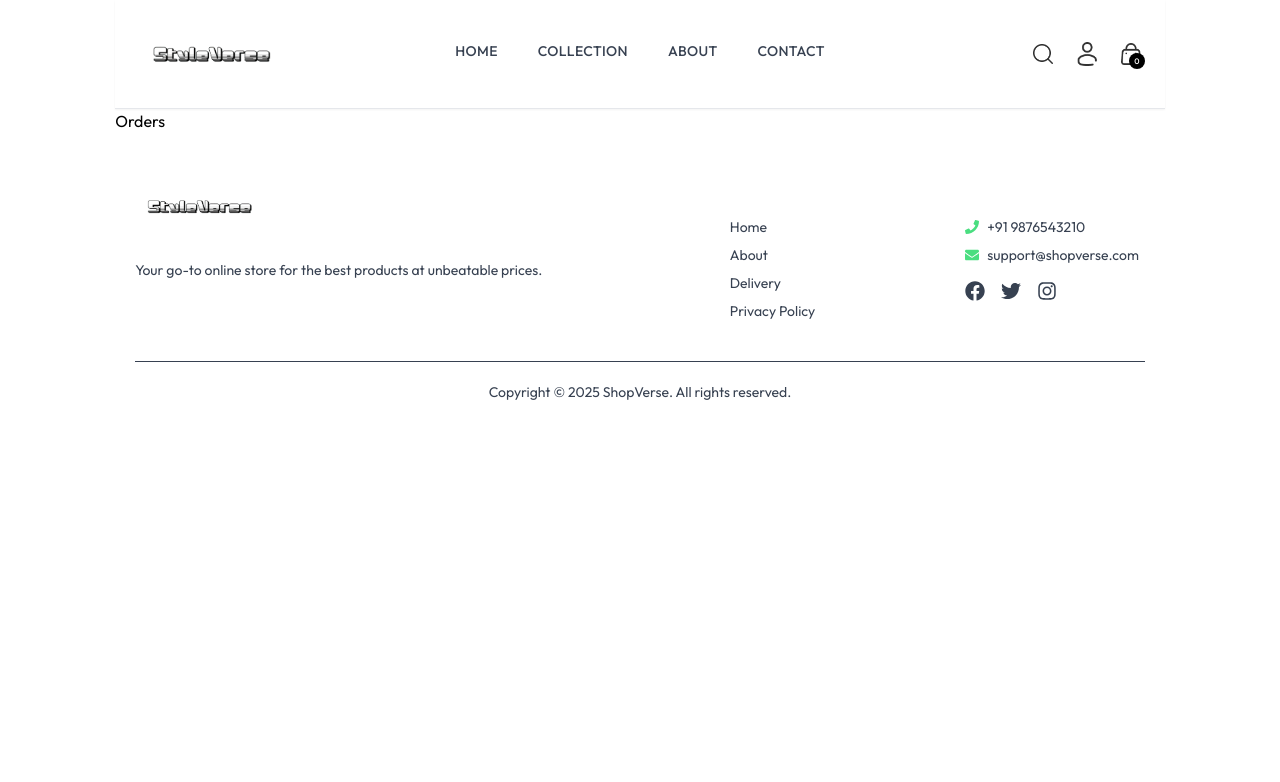
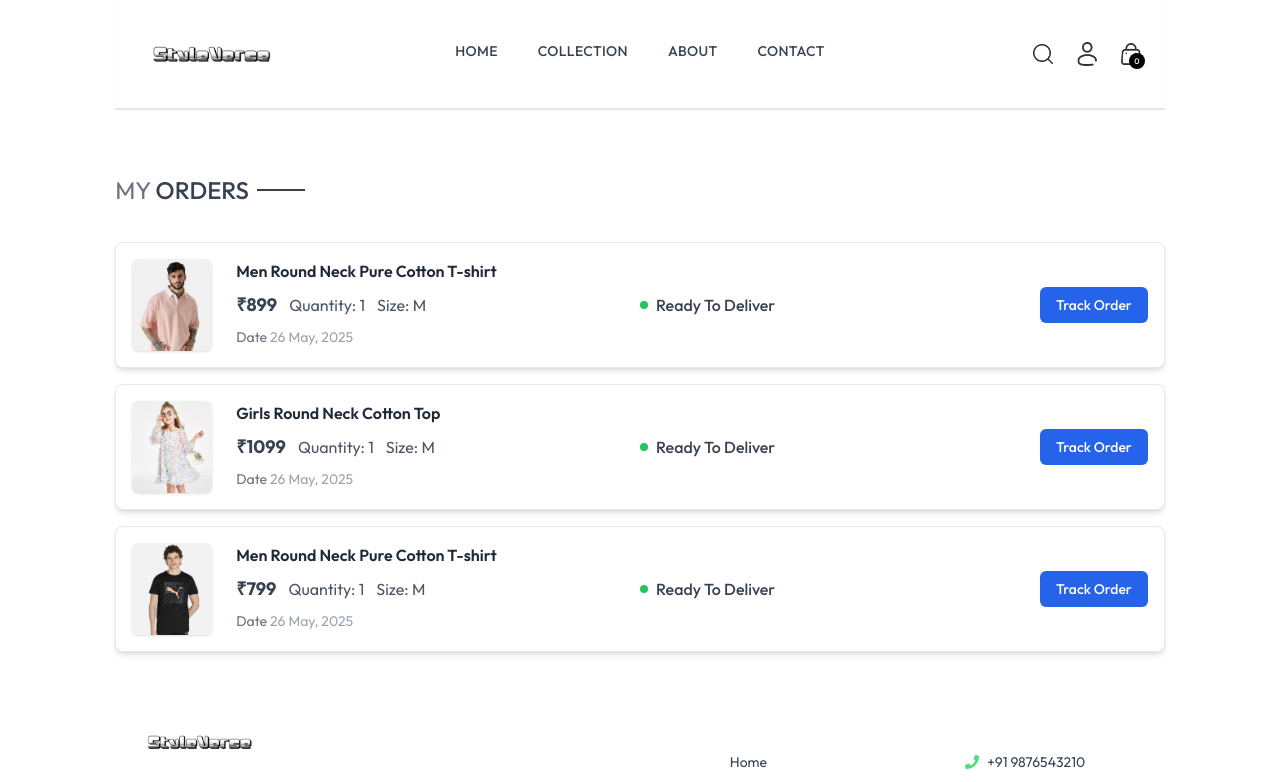
Before and after one commit to prateekraiger/ShopVerse, a React (Vite) app in the folder frontend/: page /orders in a window 1280 px wide. Shown: the top 782 px of the page. Built offline with nearby package versions, Linux system fonts and the light colour scheme.

Commit message:
added login

```diff
--- a/frontend/src/components/Navbar.jsx
+++ b/frontend/src/components/Navbar.jsx
@@ -49,11 +49,13 @@ const Navbar = () => {
         />
 
         <div className="relative group">
-          <img
-            src={assets.profile_icon}
-            className="w-5 cursor-pointer hover:opacity-80"
-            alt="profile icon"
-          />
+          <Link to="/login">
+            <img
+              src={assets.profile_icon}
+              className="w-5 cursor-pointer hover:opacity-80"
+              alt="profile icon"
+            />
+          </Link>
           <div className="hidden absolute right-0 pt-4 group-hover:block">
             <div className="flex flex-col gap-2 w-38 py-3 px-5 bg-slate-100 text-gray-500 rounded shadow-lg">
               <p className="cursor-pointer hover:text-black">My Profile</p>
--- a/frontend/src/pages/Cart.jsx
+++ b/frontend/src/pages/Cart.jsx
@@ -61,7 +61,7 @@ const Cart = () => {
               (product) => product._id === item._id
             );
 
-            if (!productData) return null; // Prevents errors if product not found
+            if (!productData) return null;
 
             const { name, price, image } = productData;
 
--- a/frontend/src/pages/Login.jsx
+++ b/frontend/src/pages/Login.jsx
@@ -1,7 +1,67 @@
-import React from "react";
+import React, { useState } from "react";
 
 const Login = () => {
-  return <div>Login</div>;
+  const [currentState, setCurrentState] = useState("Sign up");
+  const onSubmitHandler = async (event) => {
+    event.preventDefault();
+  };
+
+  return (
+    <form
+      onSubmit={onSubmitHandler}
+      className="flex flex-col items-center w-[90%] sm:max-w-96 m-auto mt-14 gap-4"
+    >
+      <div className="inline-flex items-center gap-2 mb-2 mt-10">
+        <p className="prata-regular text-3xl">{currentState}</p>
+        <hr className="border-none h-[1.5px] w-8 bg-gray-800" />
+      </div>
+
+      {currentState === "Login" ? (
+        ""
+      ) : (
+        <input
+          type="text"
+          className="w-full px-3 py-2 border border-gray-800"
+          placeholder="Enter Name"
+          required
+        />
+      )}
+      <input
+        type="email"
+        className="w-full px-3 py-2 border border-gray-800"
+        placeholder="Enter Email"
+        required
+      />
+      <input
+        type="password"
+        className="w-full px-3 py-2 border border-gray-800"
+        placeholder="Enter password"
+        required
+      />
+
+      <div className="w-full flex justify-between text-sm mt-[-8px]">
+        <p className="cursor-pointer">Forgot Password?</p>
+        {currentState === "Login" ? (
+          <p
+            onClick={() => setCurrentState("Sign Up")}
+            className="cursor-pointer"
+          >
+            Create account
+          </p>
+        ) : (
+          <p
+            onClick={() => setCurrentState("Login")}
+            className="cursor-pointer"
+          >
+            Login here
+          </p>
+        )}
+      </div>
+      <button className="bg-black text-white font-light px-8 py-2 mt-4">
+        {currentState === "Login" ? "Sign In" : "Sign Up"}
+      </button>
+    </form>
+  );
 };
 
 export default Login;
--- a/frontend/src/pages/Orders.jsx
+++ b/frontend/src/pages/Orders.jsx
@@ -1,7 +1,62 @@
-import React from "react";
+import React, { useContext } from "react";
+import { ShopContext } from "../context/ShopContext";
+import Title from "../components/title";
 
 const Orders = () => {
-  return <div>Orders</div>;
+  const { products, currency } = useContext(ShopContext);
+
+  return (
+    <div className="border-t pt-16">
+      <div className="text-2xl mb-6">
+        <Title text1={"MY "} text2={"ORDERS"} />
+      </div>
+
+      {products.slice(1, 4).map((item, index) => (
+        <div
+          key={index}
+          className="bg-white shadow-md rounded-lg p-4 mb-4 border border-gray-200 flex flex-col md:flex-row md:items-center md:justify-between gap-4"
+        >
+          <div className="flex item-start gap-6 text-sm">
+            <img
+              src={item.image[0]}
+              alt="product"
+              className="w-16 sm:w-20 rounded-md shadow"
+            />
+            <div>
+              <p className="sm:text-base font-semibold text-gray-800">
+                {item.name}
+              </p>
+              <div className="flex items-center gap-3 mt-2 text-base text-gray-700">
+                <p className="text-lg font-bold">
+                  {currency}
+                  {item.price}
+                </p>
+                <p className="text-gray-600">Quantity: 1</p>
+                <p className="text-gray-600">Size: M</p>
+              </div>
+
+              <p className="mt-2 text-gray-500">
+                Date <span className="text-gray-400">26 May, 2025</span>
+              </p>
+            </div>
+          </div>
+
+          <div className="md:w-1/2 flex justify-between items-center">
+            <div className="flex items-center gap-2">
+              <div className="min-w-2 h-2 rounded-full bg-green-500"></div>
+              <p className="text-sm md:text-base font-medium text-gray-700">
+                Ready To Deliver
+              </p>
+            </div>
+
+            <button className="bg-blue-600 text-white px-4 py-2 text-sm font-medium rounded-md hover:bg-blue-700 transition duration-200">
+              Track Order
+            </button>
+          </div>
+        </div>
+      ))}
+    </div>
+  );
 };
 
 export default Orders;
--- a/frontend/src/pages/Placeorder.jsx
+++ b/frontend/src/pages/Placeorder.jsx
@@ -1,10 +1,13 @@
-import React, { useState } from "react";
+import React, { useContext, useState } from "react";
 import CartTotal from "../components/cartTotal";
 import Title from "../components/title";
 import { assets } from "../assets/assets";
+import { ShopContext } from "../context/ShopContext";
 
 const Placeorder = () => {
   const [method, setMethod] = useState("cod");
+
+  const { navigate } = useContext(ShopContext);
 
   return (
     <div className="flex flex-col sm:flex-row justify-between gap-8 pt-5 sm:pt-14 px-4 sm:px-8 max-w-6xl mx-auto">
@@ -134,7 +137,10 @@ const Placeorder = () => {
             </div>
           </div>
 
-          <button className="w-full mt-6 bg-blue-600 hover:bg-blue-700 text-white py-3 px-4 rounded-lg font-medium transition-colors">
+          <button
+            onClick={() => navigate("/orders")}
+            className="w-full mt-6 bg-blue-600 hover:bg-blue-700 text-white py-3 px-4 rounded-lg font-medium transition-colors"
+          >
             Place Order
           </button>
         </div>
--- a/frontend/src/pages/Product.jsx
+++ b/frontend/src/pages/Product.jsx
@@ -12,7 +12,6 @@ const Product = () => {
   const [productData, setProductData] = useState(null);
   const [selectedImage, setSelectedImage] = useState("");
   const [selectedSize, setSelectedSize] = useState(null);
-  const [quantity, setQuantity] = useState(1);
   const [activeTab, setActiveTab] = useState("description");
   const [loading, setLoading] = useState(true);
   const [addedToCart, setAddedToCart] = useState(false);
@@ -35,7 +34,6 @@ const Product = () => {
         setSelectedImage(foundProduct.image?.[0] || "");
         // Reset selections when product changes
         setSelectedSize(null);
-        setQuantity(1);
         setAddedToCart(false);
       }
     }
@@ -50,20 +48,13 @@ const Product = () => {
     setSelectedSize(size);
   };
 
-  const handleQuantityChange = (change) => {
-    setQuantity((prev) => {
-      const newValue = prev + change;
-      return newValue > 0 ? newValue : 1;
-    });
-  };
-
   const handleAddToCart = () => {
     if (!selectedSize) {
       toast.error("Please select an item and size");
       return;
     }
 
-    addToCart(productData._id, selectedSize, quantity);
+    addToCart(productData._id, selectedSize);
     setAddedToCart(true);
 
     setTimeout(() => {
@@ -209,28 +200,6 @@ const Product = () => {
                 Selected: {selectedSize}
               </p>
             )}
-          </div>
-
-          {/* Quantity Selector */}
-          <div>
-            <p className="text-md font-semibold mb-2">Quantity</p>
-            <div className="flex items-center border border-gray-300 rounded-md w-min">
-              <button
-                onClick={() => handleQuantityChange(-1)}
-                className="px-3 py-1 text-xl font-medium hover:bg-gray-100"
-              >
-                -
-              </button>
-              <span className="px-4 py-1 text-center min-w-[40px]">
-                {quantity}
-              </span>
-              <button
-                onClick={() => handleQuantityChange(1)}
-                className="px-3 py-1 text-xl font-medium hover:bg-gray-100"
-              >
-                +
-              </button>
-            </div>
           </div>
 
           {/* Add to Cart Button */}
```
